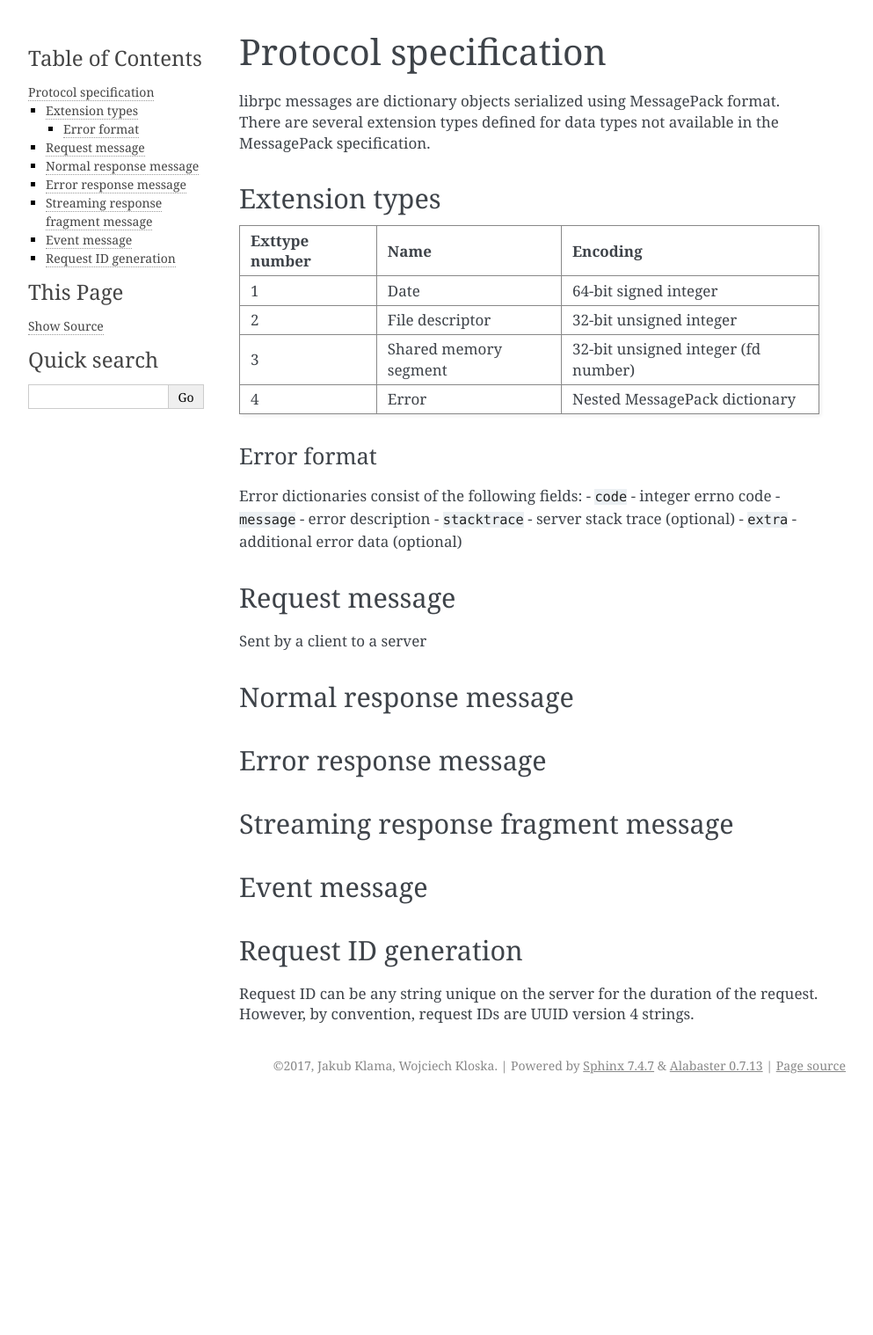
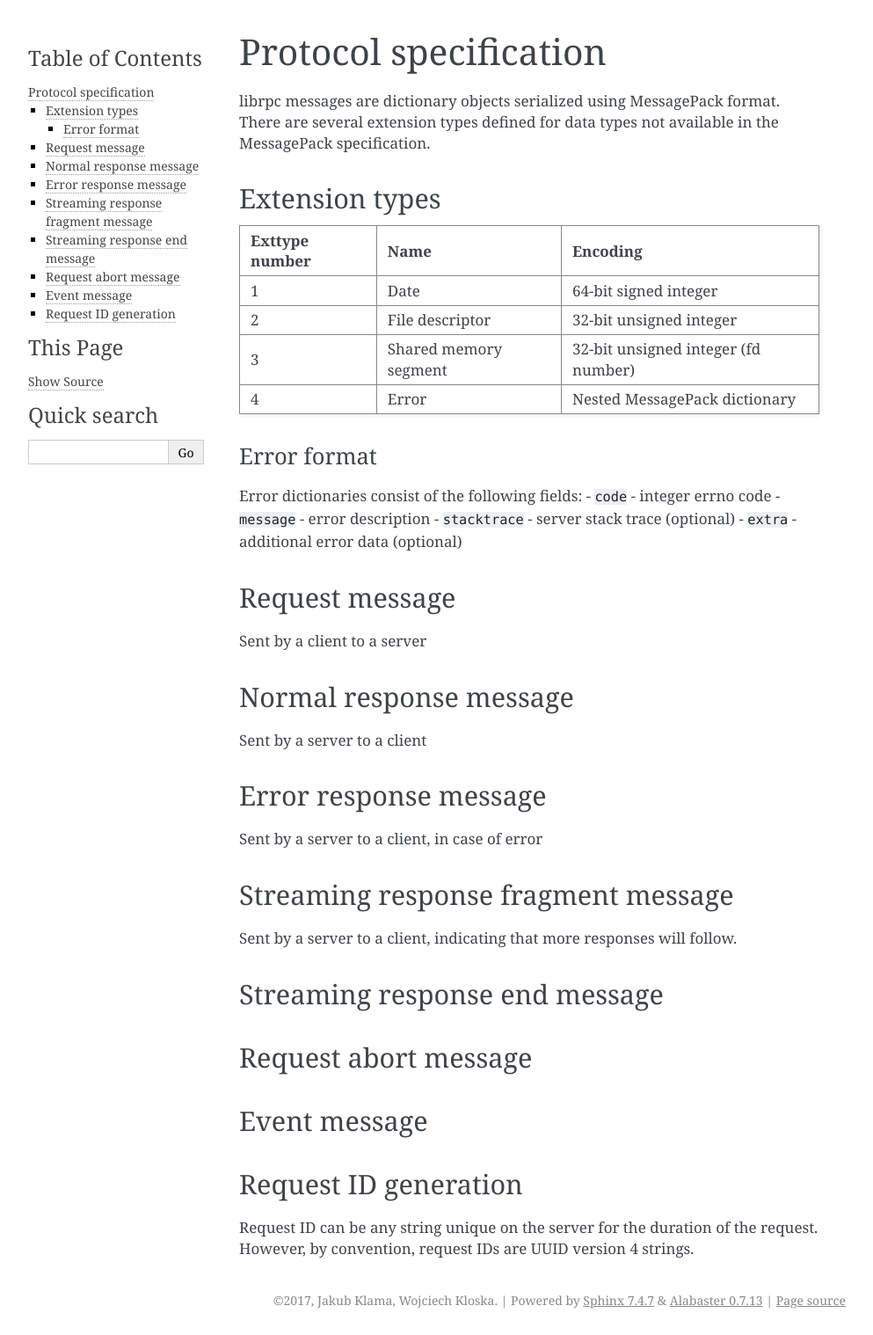
Before and after one commit to twoporeguys/librpc, a Sphinx documentation site: the page built from docs/source/protocol.rst, in a window 1280 px wide. Shown: the whole page at 88% size, without its empty margins (148-1141 px from the left). Built offline with Sphinx 7.4.7, drawn with Linux system fonts in a browser that asks for light colours; pages that are not in the unit, such as notebooks, are missing from menus; before the commit the page ends 1251 px from its top, so only the background shows below that.

Commit message:
Fix rendering

```diff
--- a/docs/source/protocol.rst
+++ b/docs/source/protocol.rst
@@ -35,14 +35,21 @@ Sent by a client to a server
 
 Normal response message
 -----------------------
-
+Sent by a server to a client
 
 Error response message
 ----------------------
-
+Sent by a server to a client, in case of error
 
 Streaming response fragment message
 -----------------------------------
+Sent by a server to a client, indicating that more responses will follow.
+
+Streaming response end message
+------------------------------
+
+Request abort message
+---------------------
 
 Event message
 -------------
```
